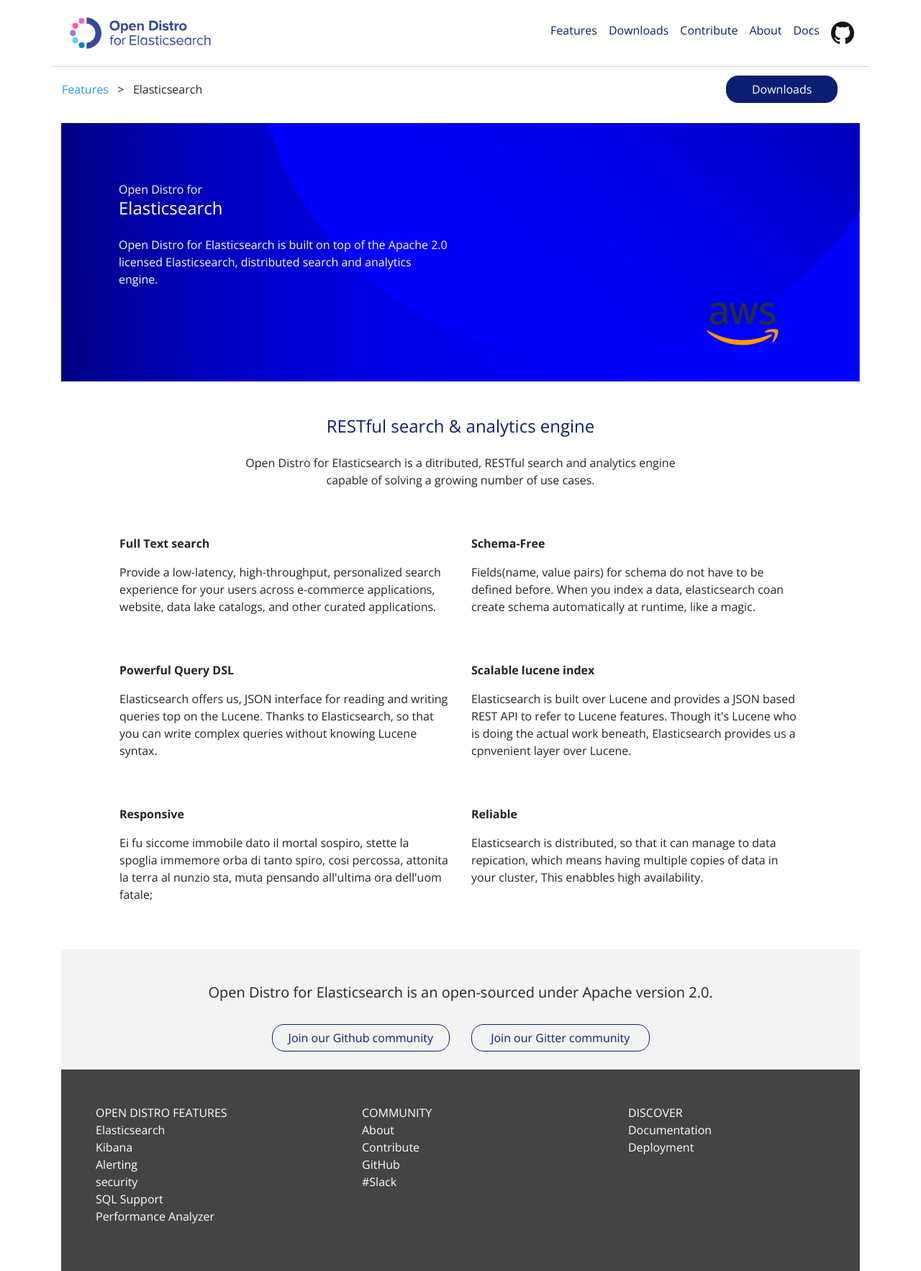
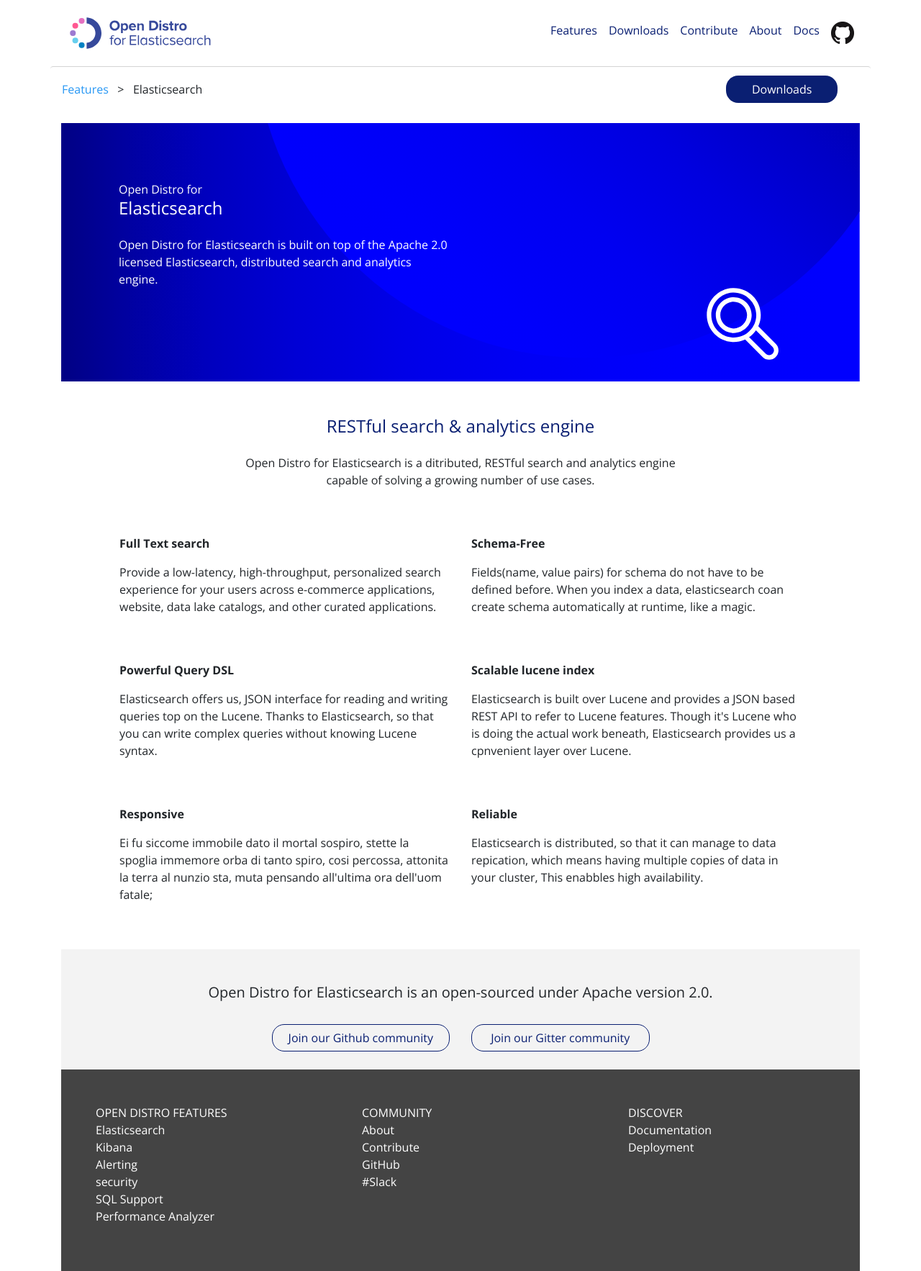
Before and after one commit to opendistro/for-elasticsearch, a Jekyll site: the page built from features/elasticsearch.md, in a window 1280 px wide. Shown: the whole page at 72% size. Built offline with Jekyll 4.4.1, drawn with Linux system fonts in a browser that asks for light colours.

Commit message:
Update elasticsearch.yml

```diff
--- a/_data/pages/es/elasticsearch.yml
+++ b/_data/pages/es/elasticsearch.yml
@@ -2,7 +2,7 @@
   title: Elasticsearch
   subtitle: Open Distro for
   content: Open Distro for Elasticsearch is built on top of the Apache 2.0 licensed Elasticsearch, distributed search and analytics engine.
-  icon: "/assets/media/logos/partners/aws.svg"
+  icon: "/assets/media/icons/elasticsearch_64px_w.svg"
 
 intro:
   title: RESTful search & analytics engine
```
